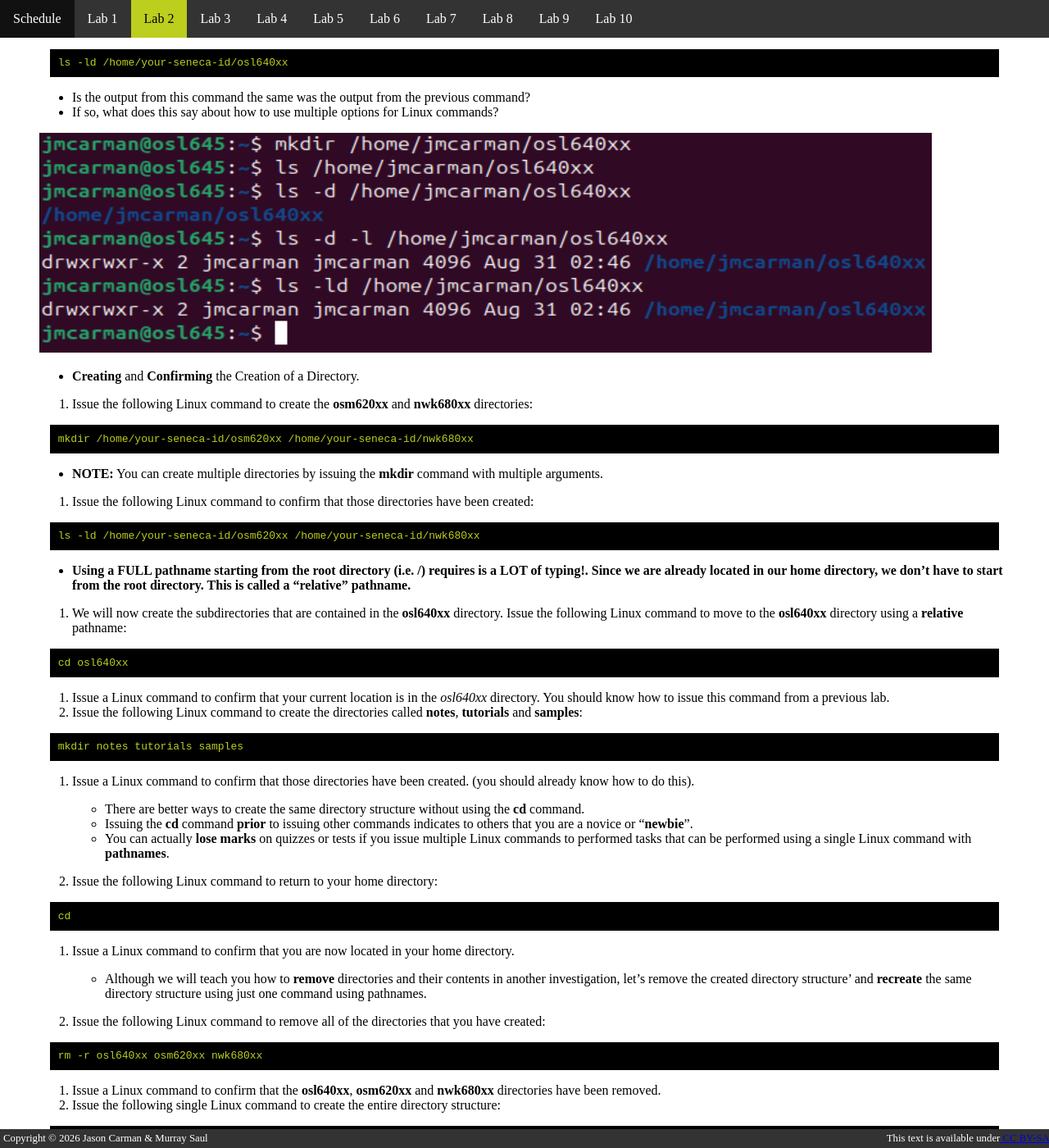
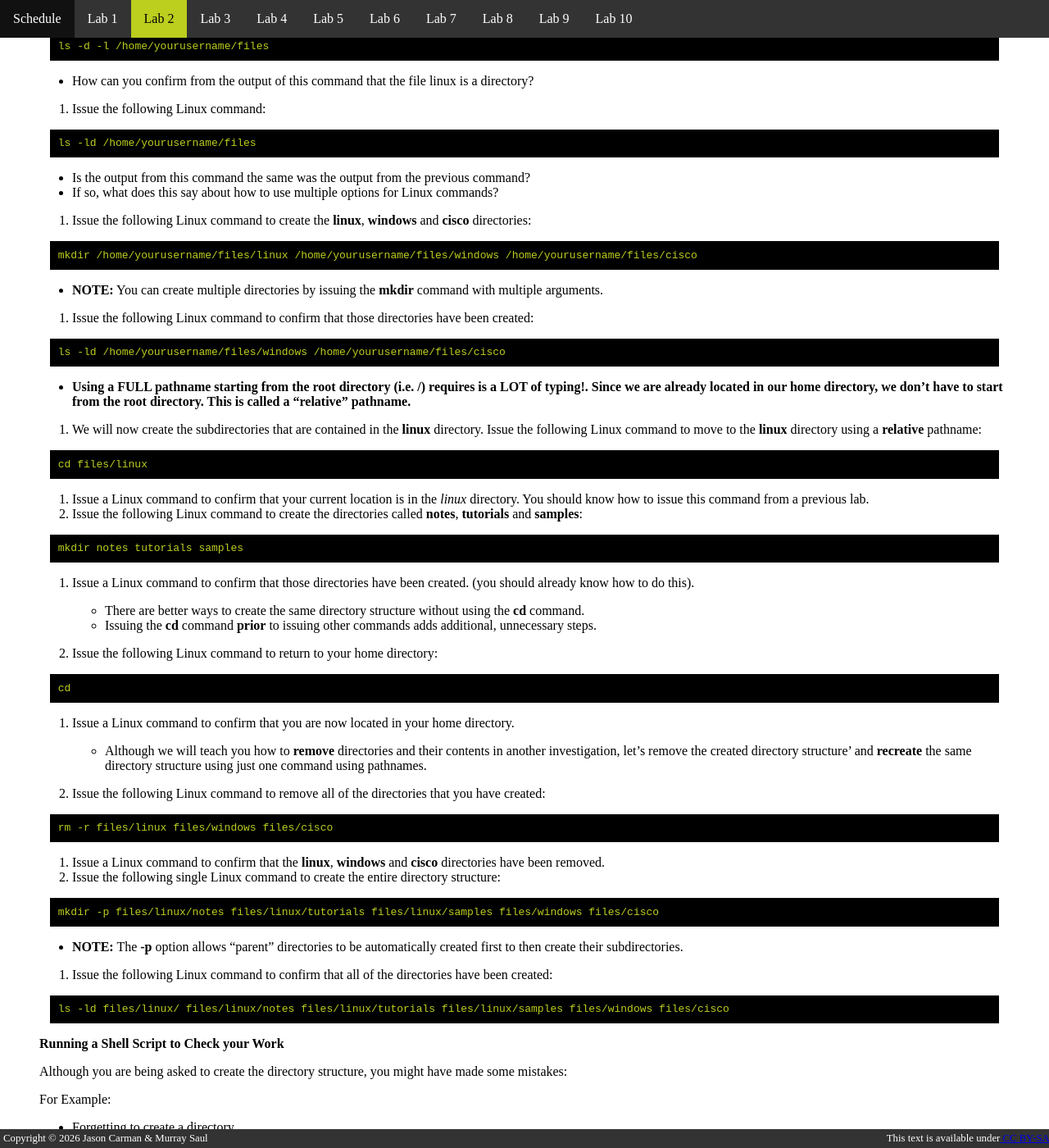
Before and after one commit to jmcarman/lin1.github.io, a Jekyll site: the page built from lab2.md, in a window 1280 px wide and 1400 px high, scrolled down 5329 px. Shown: the whole window at 82% size. Built offline with Jekyll 4.4.1, drawn with Linux system fonts in a browser that asks for light colours; some of the changed text lies outside the part shown.

Commit message:
Lab 2: Changed directory structure. Instructions and check scripts need to be updated still.

````diff
--- a/lab2.md
+++ b/lab2.md
@@ -147,19 +147,19 @@ You will be creating the following **directory structure** within your home dire
 
 ![Directory Structure 3](/img/1_-_700px-Directory-structure-3.png)
 
-**Tree Diagram** of Directory Structure to Create in your **Home** Directory (displayed in blue text).
+**Tree Diagram** of Directory Structure to Create in your **Home** Directory.
 
 **Perform the Following Steps:**
 
-**NOTE:** For several of the following commands, you will be using **your Seneca username** to replace the text:"**your-seneca-id**" in a pathname.
+**NOTE:** For several of the following commands, you will be using **your username** to replace the text:"**yourusername**" in a pathname.
 
-For example, if your Seneca user ID was **mkhan** then you would display the pathname _/home/your-seneca-id_ as: **/home/mkhan**
+For example, if your username was **mkhan** then you would display the pathname _/home/yourusername_ as: **/home/mkhan**
 
 1. Confirm that you are logged into your Ubuntu virtual machine and have the **Terminal** open.
 2. Issue the following Linux command:
 
 ```bash
-mkdir /home/your-seneca-id/osl640xx
+mkdir /home/yourusername/files
 ```
 
 - (remember: use your Seneca username instead of "your-seneca-id")
@@ -168,7 +168,7 @@ mkdir /home/your-seneca-id/osl640xx
 4. Issue the following Linux command:
 
 ```bash
-ls /home/your-seneca-id/osl640xx
+ls /home/yourusername/files
 ```
 
 - There are no contents that are contained in this newly-created directory; therefore, no contents appear. A useful option **-d** can be used to confirm that the actual directory has been created as opposed to viewing the contents of the directory.
@@ -176,7 +176,7 @@ ls /home/your-seneca-id/osl640xx
 5. Issue the following Linux command:
 
 ```bash
-ls -d /home/your-seneca-id/osl640xx
+ls -d /home/yourusername/files
 ```
 
 - You should now see just the directory listed. You can also combine the **-d** and **-l** options to provide more detail regarding the newly-created directory.
@@ -184,28 +184,25 @@ ls -d /home/your-seneca-id/osl640xx
 6. Issue the following Linux command:
 
 ```bash
-ls -d -l /home/your-seneca-id/osl640xx
+ls -d -l /home/yourusername/files
 ```
 
-- How can you confirm from the output of this command that the file osl640xx is a directory?
+- How can you confirm from the output of this command that the file linux is a directory?
 
 7. Issue the following Linux command:
 
 ```bash
-ls -ld /home/your-seneca-id/osl640xx
+ls -ld /home/yourusername/files
 ```
 
 - Is the output from this command the same was the output from the previous command?
 - If so, what does this say about how to use multiple options for Linux commands?
 
-![Create Confirm](/img/2-create-confirm.png)
 
-- **Creating** and **Confirming** the Creation of a Directory.
-
-8. Issue the following Linux command to create the **osm620xx** and **nwk680xx** directories:
+8. Issue the following Linux command to create the **linux**, **windows** and **cisco** directories:
 
 ```bash
-mkdir /home/your-seneca-id/osm620xx /home/your-seneca-id/nwk680xx
+mkdir /home/yourusername/files/linux /home/yourusername/files/windows /home/yourusername/files/cisco
 ```
 
 - **NOTE:** You can create multiple directories by issuing the **mkdir** command with multiple arguments.
@@ -213,18 +210,18 @@ mkdir /home/your-seneca-id/osm620xx /home/your-seneca-id/nwk680xx
 9. Issue the following Linux command to confirm that those directories have been created:
 
 ```bash
-ls -ld /home/your-seneca-id/osm620xx /home/your-seneca-id/nwk680xx
+ls -ld /home/yourusername/files/windows /home/yourusername/files/cisco
 ```
 
 - **Using a FULL pathname starting from the root directory (i.e. /) requires is a LOT of typing!. Since we are already located in our home directory, we don't have to start from the root directory. This is called a "relative" pathname.**
 
-10. We will now create the subdirectories that are contained in the **osl640xx** directory. Issue the following Linux command to move to the **osl640xx** directory using a **relative** pathname:
+10. We will now create the subdirectories that are contained in the **linux** directory. Issue the following Linux command to move to the **linux** directory using a **relative** pathname:
 
 ```bash
-cd osl640xx
+cd files/linux
 ```
 
-11. Issue a Linux command to confirm that your current location is in the _osl640xx_ directory. You should know how to issue this command from a previous lab.
+11. Issue a Linux command to confirm that your current location is in the _linux_ directory. You should know how to issue this command from a previous lab.
 12. Issue the following Linux command to create the directories called **notes**, **tutorials** and **samples**:
 
 ```bash
@@ -234,8 +231,7 @@ mkdir notes tutorials samples
 13. Issue a Linux command to confirm that those directories have been created. (you should already know how to do this).
 
     - There are better ways to create the same directory structure without using the **cd** command.
-    - Issuing the **cd** command **prior** to issuing other commands indicates to others that you are a novice or "**newbie**".
-    - You can actually **lose marks** on quizzes or tests if you issue multiple Linux commands to performed tasks that can be performed using a single Linux command with **pathnames**.
+    - Issuing the **cd** command **prior** to issuing other commands adds additional, unnecessary steps.
 
 14. Issue the following Linux command to return to your home directory:
 
@@ -250,14 +246,14 @@ cd
 16. Issue the following Linux command to remove all of the directories that you have created:
 
 ```bash
-rm -r osl640xx osm620xx nwk680xx
+rm -r files/linux files/windows files/cisco
 ```
 
-17. Issue a Linux command to confirm that the **osl640xx**, **osm620xx** and **nwk680xx** directories have been removed.
+17. Issue a Linux command to confirm that the **linux**, **windows** and **cisco** directories have been removed.
 18. Issue the following single Linux command to create the entire directory structure:
 
 ```bash
-mkdir -p osl640xx/notes osl640xx/tutorials osl640xx/samples osm620xx nwk680xx
+mkdir -p files/linux/notes files/linux/tutorials files/linux/samples files/windows files/cisco
 ```
 
 - **NOTE:** The **-p** option allows "parent" directories to be automatically created first to then create their subdirectories.
@@ -265,7 +261,7 @@ mkdir -p osl640xx/notes osl640xx/tutorials osl640xx/samples osm620xx nwk680xx
 19. Issue the following Linux command to confirm that all of the directories have been created:
 
 ```bash
-ls -ld osl640xx/ osl640xx/notes osl640xx/tutorials osl640xx/samples osm620xx nwk680xx
+ls -ld files/linux/ files/linux/notes files/linux/tutorials files/linux/samples files/windows files/cisco
 ```
 
 **Running a Shell Script to Check your Work**
@@ -320,7 +316,8 @@ Output of the tree command to display directory structure.
 
 ![Tree -lr output](/img/4-lsr.png)
 
-2. Issue the following Linux command:
+3. Issue a command to change into the **/home/yourusername/files** directory.
+1. Issue the following Linux command:
 
 ```bash
 ls -lR
@@ -328,36 +325,36 @@ ls -lR
 
 - What directories do you see?
 
-3. Issue the following Linux command:
+5. Issue the following Linux command:
 
 ```bash
-ls -lR osl640xx
+ls -lR linux
 ```
 
 - Note the differences between both of these commands (i.e. using and not using a pathname).
 - You can copy and move entire directories (and their contents) to other directories.
 
-4. Issue the following Linux command:
+6. Issue the following Linux command:
 
 ```bash
-cp -R osl640xx nwk680xx
+cp -R linux cisco
 ```
 
-5. Issue the following Linux command to display the directory structure of your home directory to confirm you copied the osl640xx directory:
+5. Issue the following Linux command to display the directory structure of your home directory to confirm you copied the linux directory:
 
 ```bash
 tree
 ```
 
-- Output of the **tree** command to confirm copy of **osl640xx** directory (and contents) to the **xyz100xx** directory.
+- Output of the **tree** command to confirm copy of **linux** directory (and contents) to the **xyz100xx** directory.
 
 6. Issue the following Linux command:
 
 ```bash
-mv osm620xx nwk680xx/osl640xx/tutorials/osm620xx
+mv windows cisco/linux/tutorials/windows
 ```
 
-7. Issue the following Linux command to display the directory structure of your home directory to confirm you moved the osm620xx directory:
+7. Issue the following Linux command to display the directory structure of your home directory to confirm you moved the windows directory:
 
 ```bash
 tree
@@ -387,34 +384,34 @@ In this investigation, we will learn how to **safely remove** directories and th
 2. Issue the following Linux command to remove the empty directory called **tutorials**:
 
 ```bash
-rmdir osl640xx/tutorials
+rmdir linux/tutorials
 ```
 
 3. Issue a command to confirm that you removed the **tutorials** directory.
-4. Issue the following Linux command to remove the empty directory called **osl640xx**:
+4. Issue the following Linux command to remove the empty directory called **linux**:
 
 ```bash
-rmdir osl640xx
+rmdir linux
 ```
 
-- NOTE: You should get an **error message**, since the **osl640xx** directory is **NOT** empty.
+- NOTE: You should get an **error message**, since the **linux** directory is **NOT** empty.
 - To remove non-empty directories, you can use the **rm -r** command.
 - The **-r** option stands for recursive, which can travel down the directory paths and their contents.
 
-5. Issue the following Linux command to remove the **osl640xx** directory and its contents:
+5. Issue the following Linux command to remove the **linux** directory and its contents:
 
 ```bash
-rm -r osl640xx
+rm -r linux
 ```
 
-6. Issue the **tree** command to confirm that the osl640xx directory (contained in your home directory) and its contents have been removed.
+6. Issue the **tree** command to confirm that the linux directory (contained in your home directory) and its contents have been removed.
 
 - **NOTE:** To safely remove non-empty directories, you can add the _-i_ option which will prompt the user if they wish to remove contents as it your travel recursively down a directory to remove directories and their contents.
 
 7. Issue the following Linux command (entering "y" when prompted):
 
 ```bash
-rm -ri nwk680xx
+rm -ri cisco
 ```
 
 - **NOTE:** You should have removed all directories that you have created.
````
Also changed, not shown: README.md, img/1_-_700px-Directory-structure-3.png.
